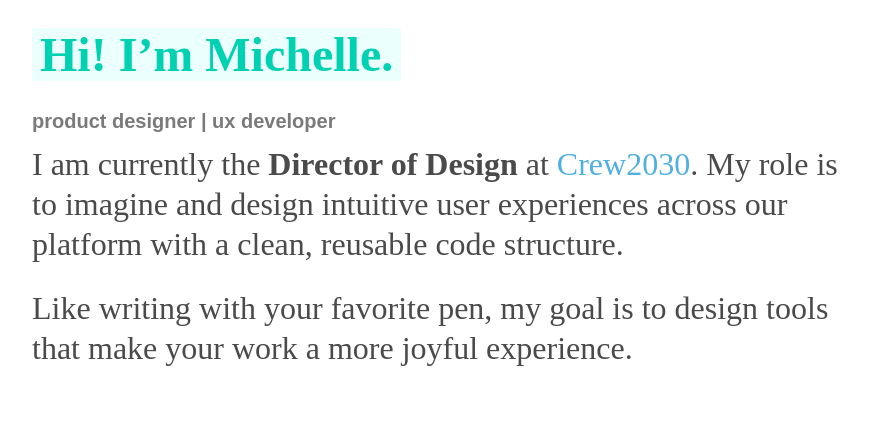
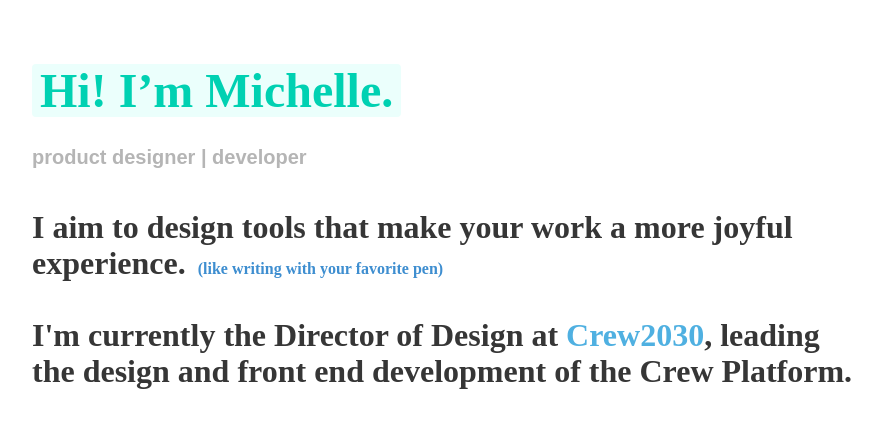
Before and after one commit to michellechild/michellechild.github.io, a Gatsby site: page / in a window 1280 px wide. Shown: the part 121-548 px from the top of the page, without its empty margins (192-1074 px from the left). Built offline with nearby package versions, Linux system fonts and the light colour scheme; Gatsby itself is replaced by a stand-in of ours.

Commit message:
Text change -- Temp

```diff
--- /dev/null
+++ b/src/components/footer.js
@@ -0,0 +1,16 @@
+import React from "react"
+export default function Footer() {
+  return (
+    <footer className="footer columns">
+      <div className="column is-four-fifths">
+        <h3> Typeset in Freight Text Pro and Source Sans Pro.</h3>
+      </div>
+      <div className="column">
+        <ol>
+          <li><a href="https://www.linkedin.com/in/michellechild/">linkedin</a></li>
+          <li><a href="/michellechild_resume2022.pdf" download>resume</a></li>
+        </ol>
+      </div>
+    </footer>
+  )
+}
--- a/src/components/layout.js
+++ b/src/components/layout.js
@@ -1,8 +1,12 @@
 import React from "react"
+import Footer from './footer.js'
+
 export default function Layout({ children }) {
   return (
     <div>
+      <div class="content">
       {children}
+      </div>
     </div>
   )
 }
--- a/src/pages/index.js
+++ b/src/pages/index.js
@@ -1,4 +1,5 @@
 import * as React from "react"
+import Layout from '../components/layout.js'
 import "../styles/styles.scss"
 import logo from "../images/m_logo.svg"
 
@@ -54,15 +55,17 @@ const links = [
 // markup
 const IndexPage = () => {
   return (
-    <div className="container">
-      <img src={logo} alt="M"  className="mb-5" />
-      <section className="hero">
+    <Layout>
+      <section>
+        <div className="container">
+          <img src={logo} alt="M"  className="mb-3" />
           <h1 className="title is-1 has-text-primary"><span className="name-style px-2 has-background-primary-light">Hi! I’m Michelle.</span></h1>
-          <p className="is-size-5 mb-2 is-family-sans-serif has-text-weight-bold has-text-grey">product designer | ux developer</p>
-          <h2 className="subtitle is-size-3">I am currently the <span className="has-text-weight-bold">Director of Design</span> at <a className="is-link" href="https://www.crew2030.org" target="_blank">Crew2030</a>. My role is to imagine and design intuitive user experiences across our platform with a clean, reusable code structure. </h2>
-          <h2 className="subtitle is-size-3 mb-3">Like writing with your favorite pen, my goal is to design tools that make your work a more joyful experience.</h2>
+          <p className="is-size-5 mb-2 is-family-sans-serif has-text-weight-semibold has-text-grey-light">product designer | developer</p>
+          <h2 className="is-size-3">I aim to design tools that make your work a more joyful experience. <span className="is-size-6 px-1 has-text-weight-semibold has-text-info">(like writing with your favorite pen)</span></h2>
+          <h2 className="is-size-3">I'm currently the <span className="has-text-weight-bold">Director of Design</span> at <a className="is-link" href="https://www.crew2030.org" target="_blank">Crew2030</a>, leading the design and front end development of the Crew Platform.</h2>
+          </div>
       </section>
-    </div>
+    </Layout>
   )
 }
 
--- a/src/styles/styles.scss
+++ b/src/styles/styles.scss
@@ -6,7 +6,6 @@ $blue: #4FB0E1;
 $pink: #FA7C91;
 $beige-light: #D0D1CD;
 $beige-lighter: #EFF0EB;
-$grey-light: #f2f3f4;
 
 
 // Update Bulma's global variables
@@ -37,3 +36,17 @@ $input-shadow: none;
 .name-style {
   border-radius: $radius;
 }
+
+html {
+  height: 100%;
+}
+
+.content {
+  height: 100%;
+  display: flex;
+  flex-direction: column;
+}
+
+.footer {
+  flex-shrink: 0;
+}
```
Also changed, not shown: 1 other file.
